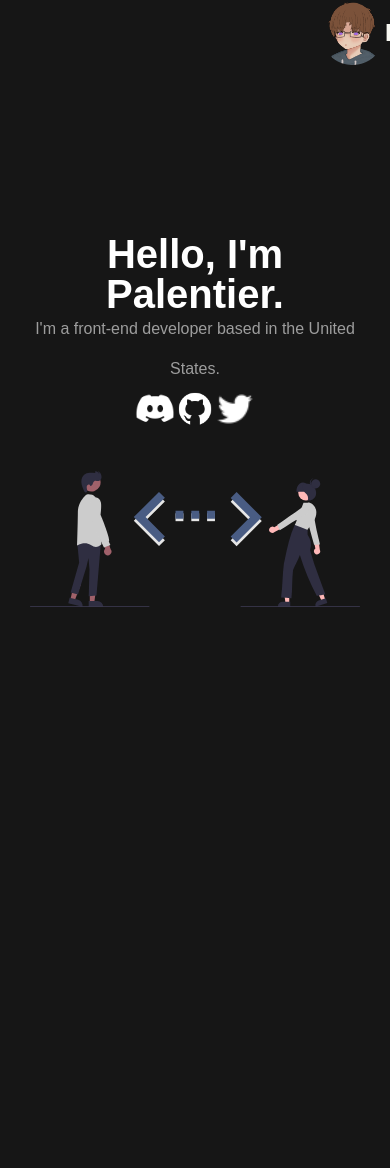
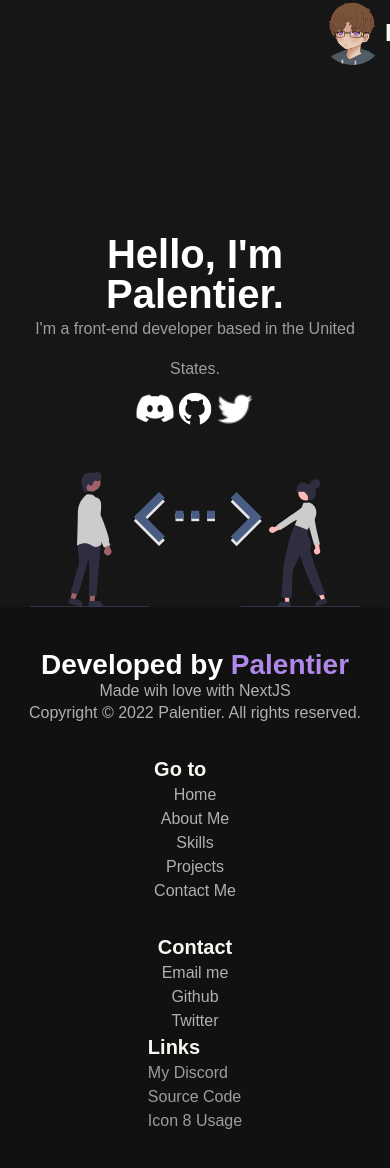
Before and after one commit to Palentier/Portfolio, a Next.js app: page / in a window 390 px wide. Shown: the top 1168 px of the page. Before the commit the page ends 844 px from the top, so only its background shows below. Built offline with nearby package versions, Linux system fonts and the light colour scheme.

Commit message:
Finished Footer - Will add better mobile support soon

```diff
--- a/components/Footer.jsx
+++ b/components/Footer.jsx
@@ -1,14 +1,59 @@
+import Link from "next/link";
+
 export default function Footer() {
   return (
-    <footer className="w-full flex justify-between">
-      <div className="footer-info">
-        <h1 className="text-2xl font-bold">Developed by Palentier</h1>
-        <p className="font-medium pt-2">
-          Made wih love with NextJS
+    <footer>
+      <div className="info">
+        <h1 className="font-bold  text-2xl ">
+          Developed by<span className="text-[#af88e9]"> Palentier</span>
+        </h1>
+        <p className="text-sm">
+        Made wih love with NextJS
         </p>
-        <p className="font-medium pt-2">
-        Copyright © 2022 Palentier. All rights
-          reserved.
+        <p>
+        Copyright © 2022 Palentier. All rights reserved.
+        </p>
+      </div>
+      <div className="footer-area">
+        <h1 className="font-black text-xl">Go to</h1>
+        <p className="duration-500 hover:text-[#B096D6] text-[#9d9d9d] font-normal text-[16px]">
+          <Link href="/">Home</Link>
+        </p>
+        <p className="duration-500 hover:text-[#B096D6] text-[#9d9d9d] font-normal text-[16px]">
+          <Link href="#about">About Me</Link>
+        </p>
+        <p className="duration-500 hover:text-[#B096D6] text-[#9d9d9d] font-normal text-[16px]">
+          <Link href="#skills">Skills</Link>
+        </p>
+        <p className="duration-500 hover:text-[#B096D6] text-[#9d9d9d] font-normal text-[16px]">
+          <Link href="#projects">Projects</Link>
+        </p>
+        <p className="duration-500 hover:text-[#B096D6] text-[#9d9d9d] font-normal text-[16px]">
+          <Link href="#contact">Contact Me</Link>
+        </p>
+      </div>
+      <div className="footer-area">
+        <h1 className="font-black text-xl">Contact</h1>
+        <p className="duration-500 hover:text-[#B096D6] text-[#9d9d9d] font-normal text-[16px]">
+          <Link href="mailto:chase@utilibots.co.uk">Email me</Link>
+        </p>
+        <p className="duration-500 hover:text-[#B096D6] text-[#9d9d9d] font-normal text-[16px]">
+          <Link href="https://github.com/palentier" target={"_blank"}>Github</Link>
+        </p>
+        <p className="duration-500 hover:text-[#B096D6] text-[#9d9d9d] font-normal text-[16px]">
+          <Link href="https://twitter.com/palentier" target={"_blank"}>Twitter</Link>
+        </p>
+      </div>
+      <div className="footer-area-3">
+        <h1 className="font-black text-xl">Links</h1>
+        <p className="duration-500 hover:text-[#B096D6] text-[#9d9d9d] font-normal text-[16px]">
+          <Link href="https://discord.gg/k2FEGjxqN2" target={"_blank"}>My Discord</Link>
+        </p>
+        <p className="duration-500 hover:text-[#B096D6] text-[#9d9d9d] font-normal text-[16px]">
+          <Link href="https://github.com/palentier/portfolio" target={"_blank"}>Source Code</Link>
+        </p>
+        <p className="duration-500 hover:text-[#B096D6] text-[#9d9d9d] font-normal text-[16px]">
+          <Link href="https://icons8.com/license">Icon 8 Usage</Link>
         </p>
       </div>
     </footer>
--- a/pages/index.jsx
+++ b/pages/index.jsx
@@ -33,6 +33,7 @@ export default function Home() {
           />
         </div>
       </div>
+      <Footer/>
     </div>
   );
 }
--- a/styles/globals.css
+++ b/styles/globals.css
@@ -62,17 +62,99 @@ nav {
   margin-right: 15rem;
 }
 
-footer {
-  background-color: #2d2d2d;
-  width: 100vw;
-  display: flex;
-  justify-content: space-between;
-  padding-top: 5rem;
-  padding-bottom: 5rem
+footer{
+  background-color:#111111;
+  width:100vw;
+  display:flex;
+  justify-content:space-between;
+  padding-top:5vh;
+  padding-bottom:5vh
+}
+@media screen and (max-width:800px){
+  footer{
+      flex-direction:column;
+      align-items:center
+  }
+}
+footer .info{
+  margin-left:20vw
+}
+@media screen and (max-width:800px){
+  footer .info{
+      margin-left:0
+  }
+}
+footer .info h1{
+  -webkit-user-select:none;
+  -moz-user-select:none;
+  -ms-user-select:none;
+  user-select:none;
+  font-size:28px;
+  font-weight:700;
+  color:#fff
+}
+@media screen and (max-width:800px){
+  footer .info h1{
+      text-align:center
+  }
 }
 
-.footer-info {
-  margin-left: 20rem;
+footer .info p{
+  color:#b0b0b0;
+  -webkit-user-select:none;
+  -moz-user-select:none;
+  -ms-user-select:none;
+  user-select:none;
+  font-size:16px;
+  font-weight:400;
+  width:16vw
+}
+@media screen and (max-width:800px){
+  footer .info p{
+      text-align:center;
+      width:90vw
+  }
+  footer .footer-area{
+      margin-top:30px
+  }
+}
+footer .footer-area h4{
+  -webkit-user-select:none;
+  -moz-user-select:none;
+  -ms-user-select:none;
+  user-select:none;
+  color:#fff;
+  font-weight:500;
+  font-size:18px
+}
+@media screen and (max-width:800px){
+  footer .footer-area h4{
+      text-align:center
+  }
+}
+footer .footer-area p{
+  color:#b0b0b0;
+  -webkit-user-select:none;
+  -moz-user-select:none;
+  -ms-user-select:none;
+  user-select:none;
+  font-size:16px;
+  font-weight:400;
+  transition:all .3s ease;
+  cursor:pointer;
+}
+@media screen and (max-width:800px){
+  footer .footer-area p{
+      text-align:center
+  }
+}
+footer .footer-area-3{
+  margin-right:20vw
+}
+@media screen and (max-width:800px){
+  footer .footer-area-3{
+      margin-right:0
+  }
 }
 
 .landing-section{
```
